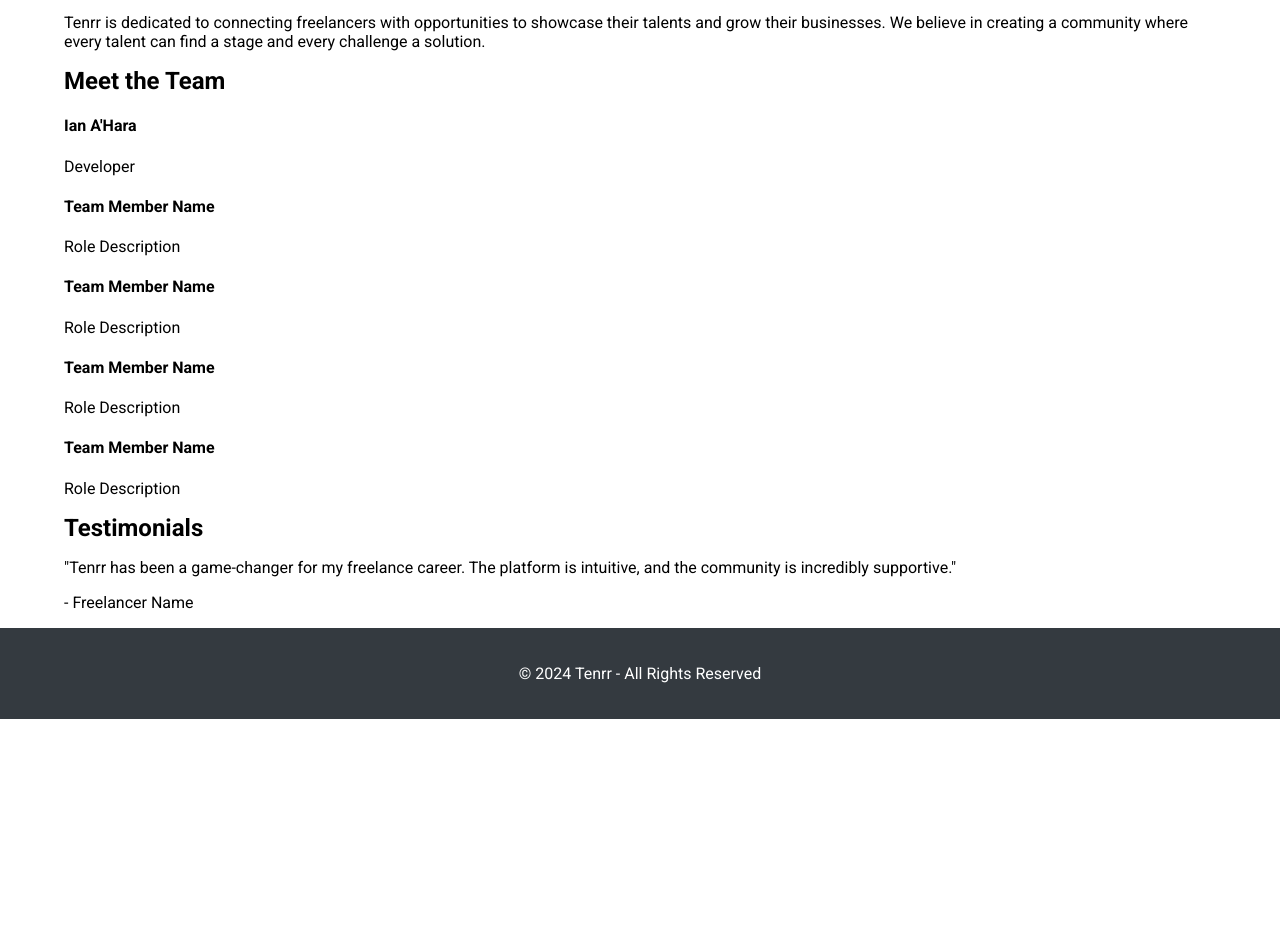
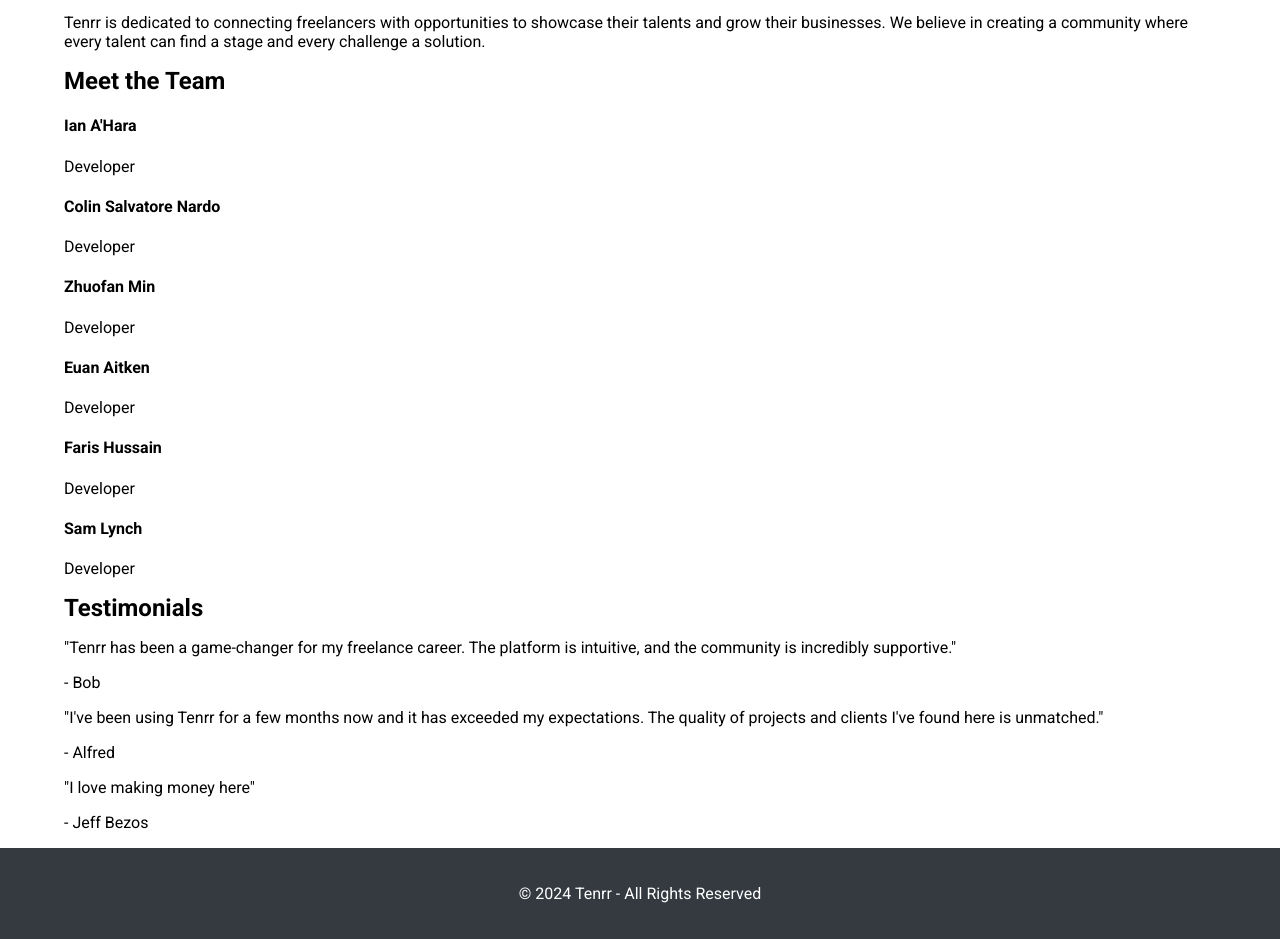
Before and after one commit to standingwoods/Web2teamproject11c, a Django app: page /tenrr/about/ in a window 1280 px wide. Shown: the part 328-1267 px from the top of the page. Before the commit the page ends 1047 px from the top, so only its background shows below. Run offline with Django 3.2, Linux system fonts and the light colour scheme; parts of the project's set-up code (start-up, migrations or seed data) failed here and were passed over.

Commit message:
populated a bit

```diff
--- a/templates/tenrr/about.html
+++ b/templates/tenrr/about.html
@@ -22,14 +22,16 @@
             <div class="team-member">
                 <h4>Ian A'Hara</h4>
                 <p>Developer</p>
-                <h4>Team Member Name</h4>
-                <p>Role Description</p>
-                <h4>Team Member Name</h4>
-                <p>Role Description</p>
-                <h4>Team Member Name</h4>
-                <p>Role Description</p>
-                <h4>Team Member Name</h4>
-                <p>Role Description</p>
+                <h4>Colin Salvatore Nardo</h4>
+                <p>Developer</p>
+                <h4>Zhuofan Min</h4>
+                <p>Developer</p>
+                <h4>Euan Aitken</h4>
+                <p>Developer</p>
+                <h4>Faris Hussain</h4>
+                <p>Developer</p>
+                <h4>Sam Lynch</h4>
+                <p>Developer</p>
             </div>
             <!-- Add more team members here -->
         </div>
@@ -39,7 +41,12 @@
         <h2>Testimonials</h2>
         <div class="testimonial">
             <p>"Tenrr has been a game-changer for my freelance career. The platform is intuitive, and the community is incredibly supportive."</p>
-            <p>- Freelancer Name</p>
+            <p>- Bob</p>
+            <p>"I've been using Tenrr for a few months now and it has exceeded my expectations. The quality of projects and clients I've found here is unmatched."</p>
+            <p>- Alfred</p>
+
+            <p>"I love making money here"</p>
+            <p>- Jeff Bezos</p>
         </div>
         <!-- Add more testimonials here -->
     </section>
--- a/templates/tenrr/post_detail.html
+++ b/templates/tenrr/post_detail.html
@@ -26,5 +26,9 @@
     {% else %}
         <p><a href="{% url 'tenrr:login' %}">Log in</a> to add a comment.</p>
     {% endif %}
+    <p>Posted by: {{ post.author.username }}</p>
+    {% if post.author.userprofile.contact_info %}
+        <p>Contact Info: {{ post.author.userprofile.contact_info }}</p>
+    {% endif %}
 </div>
 {% endblock %}
```
Also changed, not shown: db.sqlite3.
